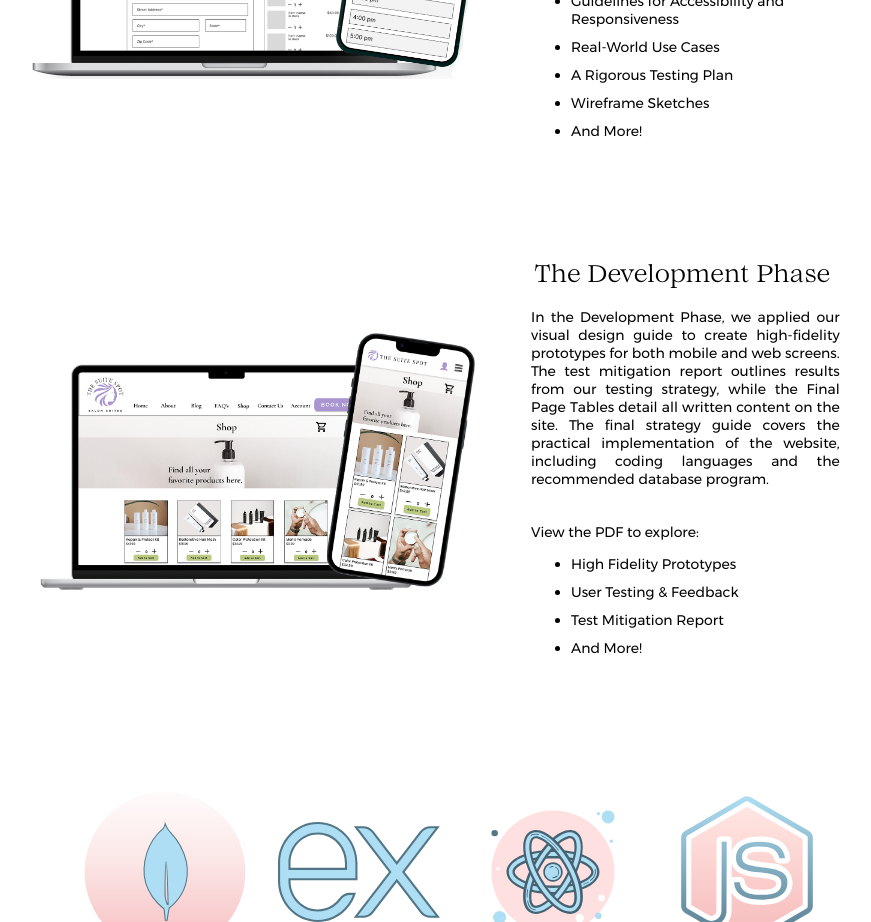
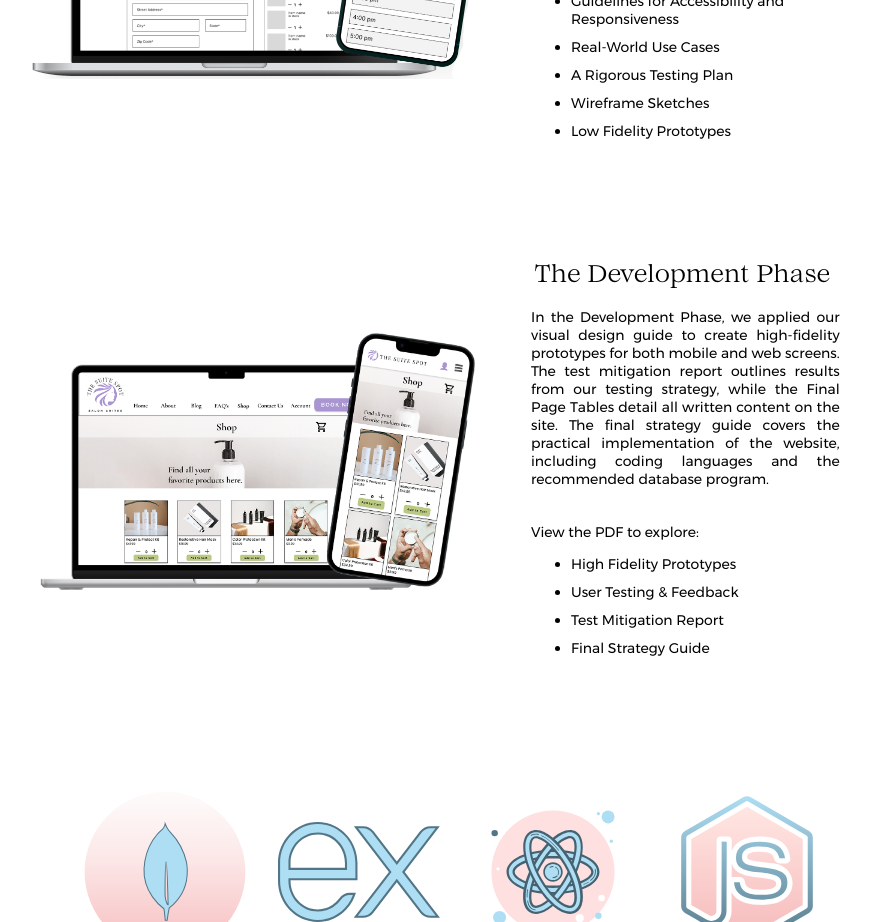
Before and after one commit to Lillybliss/Allgood-Designs, a React (Create React App) app: page /Allgood-Designs/portfolio/The-Suite-Spot-Project in a window 1280 px wide. Shown: the part 1240-2162 px from the top of the page, without its empty margins (184-1055 px from the left). Built offline with nearby package versions, Linux system fonts and the light colour scheme.

Commit message:
Update minor language fixes

```diff
--- a/src/Portfolio Pages/TSS.js
+++ b/src/Portfolio Pages/TSS.js
@@ -85,7 +85,7 @@ const TSS = () => {
               <li>Real-World Use Cases</li>
               <li>A Rigorous Testing Plan</li>
               <li>Wireframe Sketches</li>
-              <li>And More!</li>
+              <li>Low Fidelity Prototypes</li>
             </ul>
           </p>
         </div>
@@ -112,7 +112,7 @@ const TSS = () => {
               <li>High Fidelity Prototypes</li>
               <li>User Testing & Feedback</li>
               <li>Test Mitigation Report</li>
-              <li>And More!</li>
+              <li>Final Strategy Guide</li>
             </ul>
           </p>
         </div>
@@ -144,7 +144,7 @@ const TSS = () => {
           comprehensive back-end development work establishes a sturdy
           foundation for a scalable, efficient, and user-friendly website,
           setting the stage for future enhancements and features in our
-          React.js-based platform. View our Github Repository here!
+          React.js-based platform. View our Github Repository here.
         </p>
       </div>
     </div>
--- a/src/Resume.js
+++ b/src/Resume.js
@@ -128,7 +128,7 @@ const Resume = () => {
             <ul>
               <li>Customer Service</li>
               <li>Organization</li>
-              <li>Teamwork</li>
+              <li>Collaboration</li>
               <li>Time Management</li>
               <li>Creativity</li>
             </ul>
```
